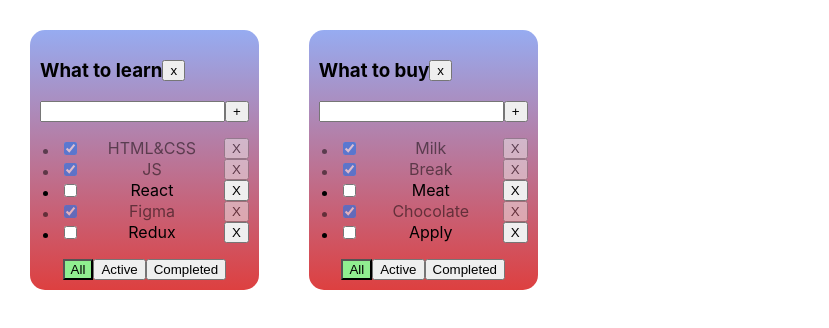
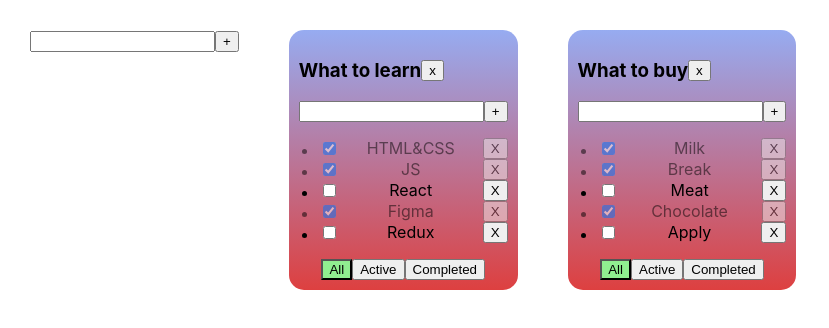
Before and after one commit to AlexMuhin-IT/TodoList, a React (Create React App) app: page / in a window 1280 px wide. Shown: the top 328 px of the page, without its empty margins (0-829 px from the left). Built offline with nearby package versions, Linux system fonts and the light colour scheme.

Commit message:
new Todolist: new component input is work

```diff
--- a/src/App.tsx
+++ b/src/App.tsx
@@ -2,6 +2,7 @@ import React, {useState} from 'react';
 import './App.css';
 import {Todolist} from "./Todolist";
 import {v1} from "uuid";
+import {AddItemForm} from "./components/addItemForm/AddItemForm";
 
 export type FilterValuesType = 'all' | 'active' | 'completed'
 
@@ -23,12 +24,10 @@ function App() {
     const todolistId1 = v1();
     const todolistId2 = v1();
 
-    let [todolists, setTodolists] = useState<TodolistType[]>([
+    const [todolists, setTodolists] = useState<TodolistType[]>([
         {id: todolistId1, title: 'What to learn', filter: 'all',},
         {id: todolistId2, title: 'What to buy', filter: 'all'},
     ]);
-
-
     const [tasks, setTasks] = useState<TasksStateType>({
         [todolistId1]: [
             {id: v1(), title: "HTML&CSS", isDone: true},
@@ -50,7 +49,6 @@ function App() {
         // const newTodolists = todolists.map(tl => tl.id === todolistId ? {...tl, filter} : tl);
         setTodolists(todolists.map(tl => tl.id === todolistId ? {...tl, filter} : tl));
     }
-
     const removeTask = (todolistId: string, taskId: string) => {
         // самый большой и подробный код в котором присваиваем тудулистТаскс таски выбраного тудулиста
         // в новой переменной размещаем отфильтрованные таски у которых ID несовпал
@@ -108,13 +106,27 @@ function App() {
         })
     }
     const removeTodolist = (todolistId: string) => {
-        const newTodolists = todolists.filter(tl=>tl.id!==todolistId)
+        const newTodolists = todolists.filter(tl => tl.id !== todolistId)
         setTodolists(newTodolists)
         delete tasks[todolistId];
         setTasks({...tasks})
     }
+    const addTodolist = (title: string) => {
+        const todolistId = v1()
+        const newTodolist: TodolistType = {
+            id: todolistId,
+            title: title,
+            filter: 'all'
+        }
+        setTodolists([newTodolist, ...todolists])
+        setTasks({...tasks, [todolistId]: []})
+    }
+
+
     return (
         <div className="App">
+            <AddItemForm addItem={addTodolist}/>
+
             {todolists.map(tl => {
                 const allTodolistTasks = tasks[tl.id]
                 let taskForTodolist = allTodolistTasks
@@ -127,7 +139,7 @@ function App() {
                 return (
                     <Todolist
 
-                        key={tl.id }
+                        key={tl.id}
                         todolistId={tl.id}
                         title={tl.title}
                         tasks={taskForTodolist}
--- a/src/Todolist.tsx
+++ b/src/Todolist.tsx
@@ -35,7 +35,7 @@ export const Todolist = ({
     const removeTodolistHandler = () => {
         removeTodolist(todolistId)
     }
-const addTaskCallback = (title:string)=>{
+    const addTaskCallback = (title: string) => {
         addTask(todolistId, title)
     }
     return (
@@ -45,9 +45,12 @@ const addTaskCallback = (title:string)=>{
                 <h3>{title}</h3>
                 <Button title={'x'} onClick={removeTodolistHandler}/>
             </div>
-            <AddItemForm addItem={addTaskCallback} />
+            <AddItemForm addItem={addTaskCallback}/>
             <div>
-                <ul>
+                {
+                    tasks.length === 0
+                        ? <p>Тасок нет</p>
+                        : <ul>
                             {tasks.map((t: TaskType) => {
                                 const removeTaskHandler = () => {
                                     removeTask(todolistId, t.id)
@@ -71,6 +74,7 @@ const addTaskCallback = (title:string)=>{
                                 )
                             })}
                         </ul>
+                }
             </div>
             <div className={'style-button'}>
                 <Button
@@ -86,10 +90,6 @@ const addTaskCallback = (title:string)=>{
                     onClick={() => changeFilterTasksHandler(todolistId, 'completed')}
                     title={'Completed'}/>
             </div>
-
         </div>
-
     )
-
-
 };
```
Lines whose indentation alone changed are shown as unchanged.
